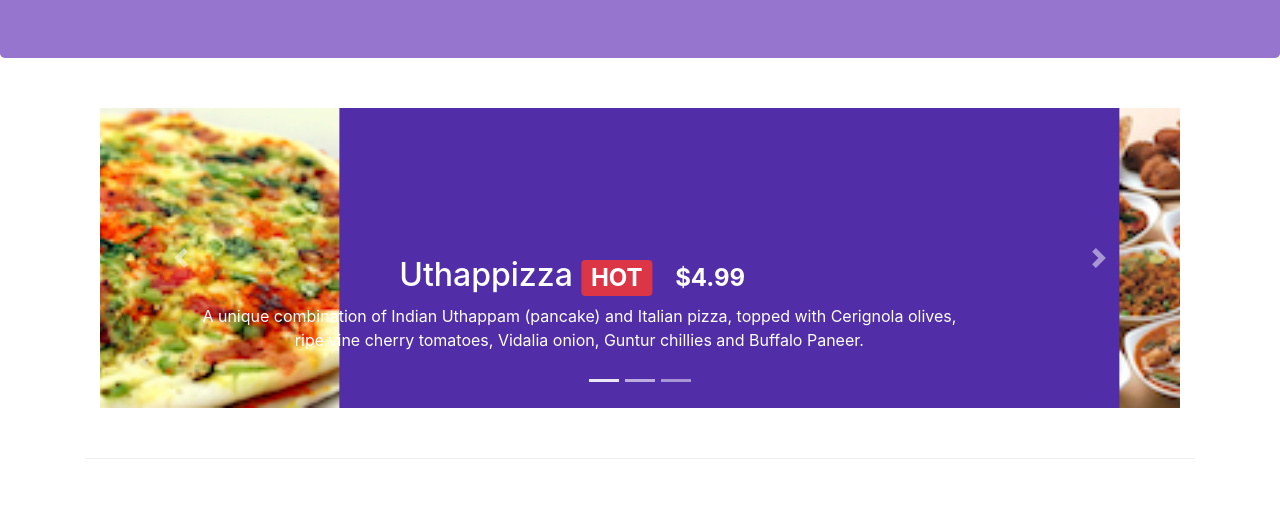
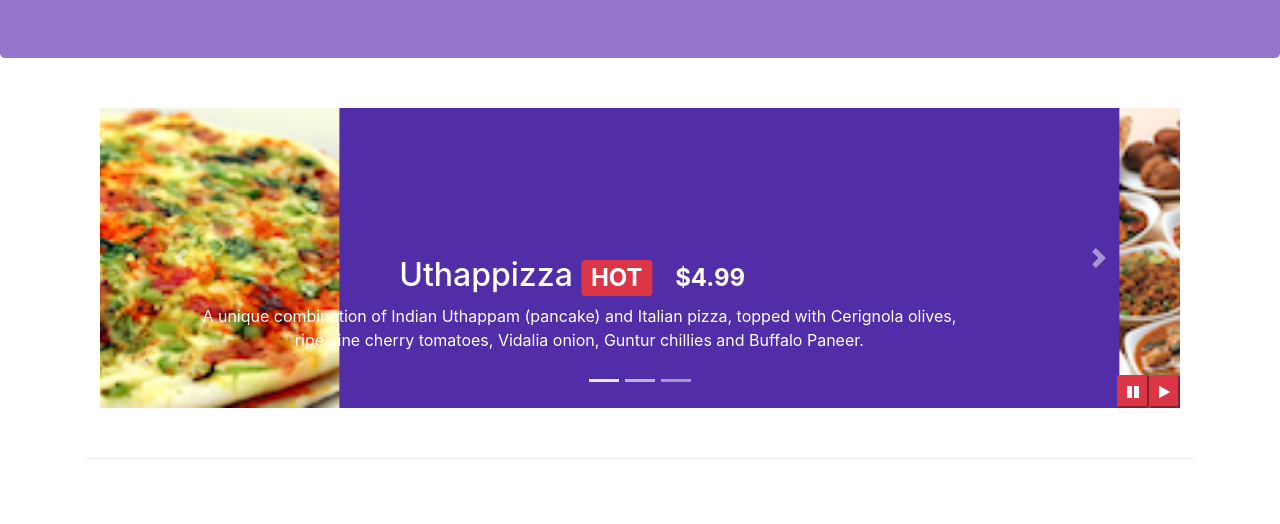
Before and after one commit to Gr4v1tYnN/Bootstrap4, a website: page index.html in a window 1280 px wide. Shown: the part 276-800 px from the top of the page. Drawn offline with nearby package versions, Linux system fonts and the light colour scheme.

Commit message:
Bootstrap JQuery

```diff
--- a/css/styles.css
+++ b/css/styles.css
@@ -59,3 +59,9 @@ body {
     left: 0;
     min-height: 300px;
 }
+
+#carouselButtons {
+    right: 0px;
+    position: absolute;
+    bottom: 0px;
+}
--- a/index.html
+++ b/index.html
@@ -132,12 +132,12 @@
                                 <button type="submit" class="btn btn-primary btn-sm">Reserve</button>
                             </div>
                         </div>
-                        </div>
                     </form>
                 </div>
             </div>
         </div>
     </div>
+
 
     <header class="jumbotron">
         <div class="container">
@@ -197,6 +197,14 @@
                         <a class="carousel-control-next" href="#mycarousel" role="button" data-slide="next">
                             <span class="carousel-control-next-icon"></span>
                         </a>
+                    </div>
+                    <div class="btn-group" id="carouselButtons">
+                        <button class="button btn-danger btn-sm" id="carousel-pause">
+                            <span class="fa fa-pause"></span>
+                        </button>
+                        <button class="button btn-danger btn-sm" id="carousel-play">
+                            <span class="fa fa-play"></span>
+                        </button>
                     </div>
                 </div>
             </div>
@@ -294,6 +302,17 @@
     <script src="node_modules/jquery/dist/jquery.slim.min.js"></script>
     <script src="node_modules/popper.js/dist/umd/popper.min.js"></script>
     <script src="node_modules/bootstrap/dist/js/bootstrap.min.js"></script>
+    <script>
+        $(document).ready(function() {
+            $('#mycarousel').carousel({ interval: 2000 });
+            $('#carousel-pause').click(function() {
+                $('#mycarousel').carousel('pause');
+            });
+            $('#carousel-play').click(function() {
+                $('#mycarousel').carousel('cycle');
+            });
+        });
+    </script>
 </body>
 
 </html>
```
Lines whose indentation alone changed are shown as unchanged.
